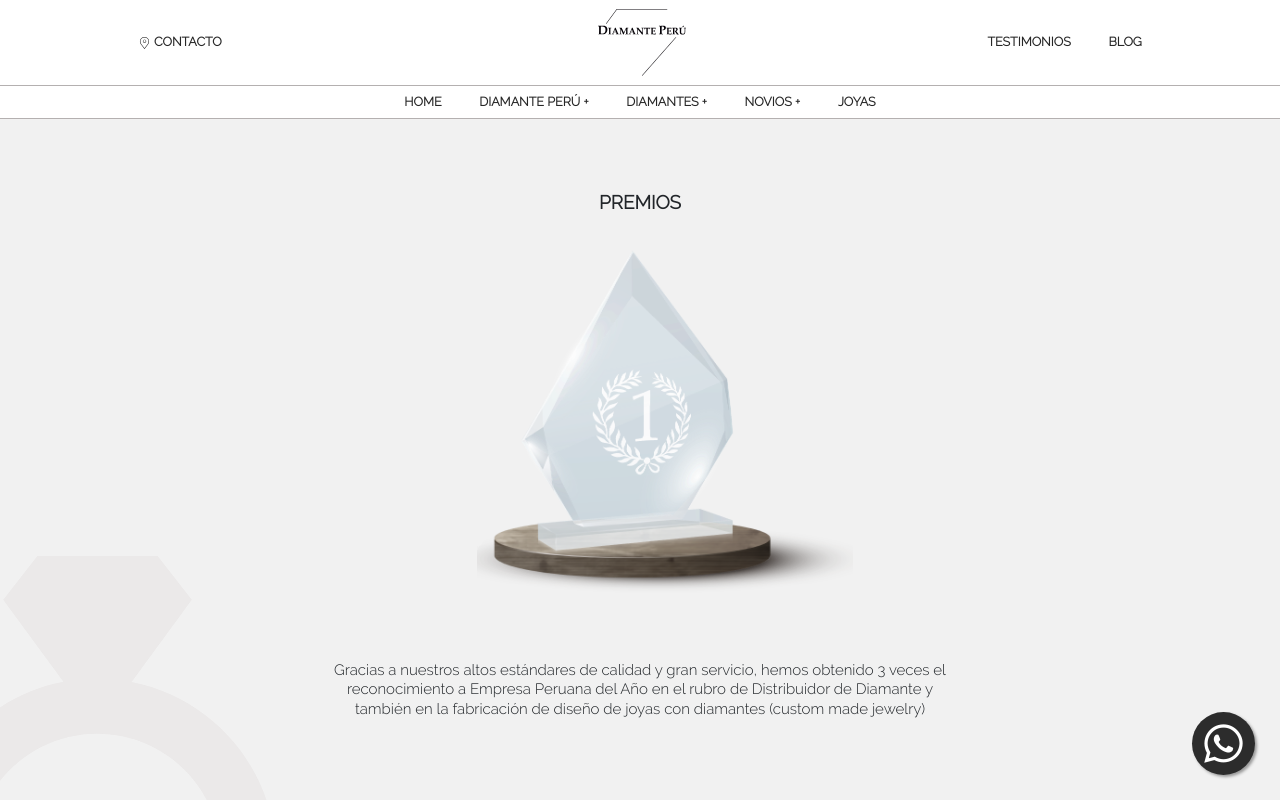
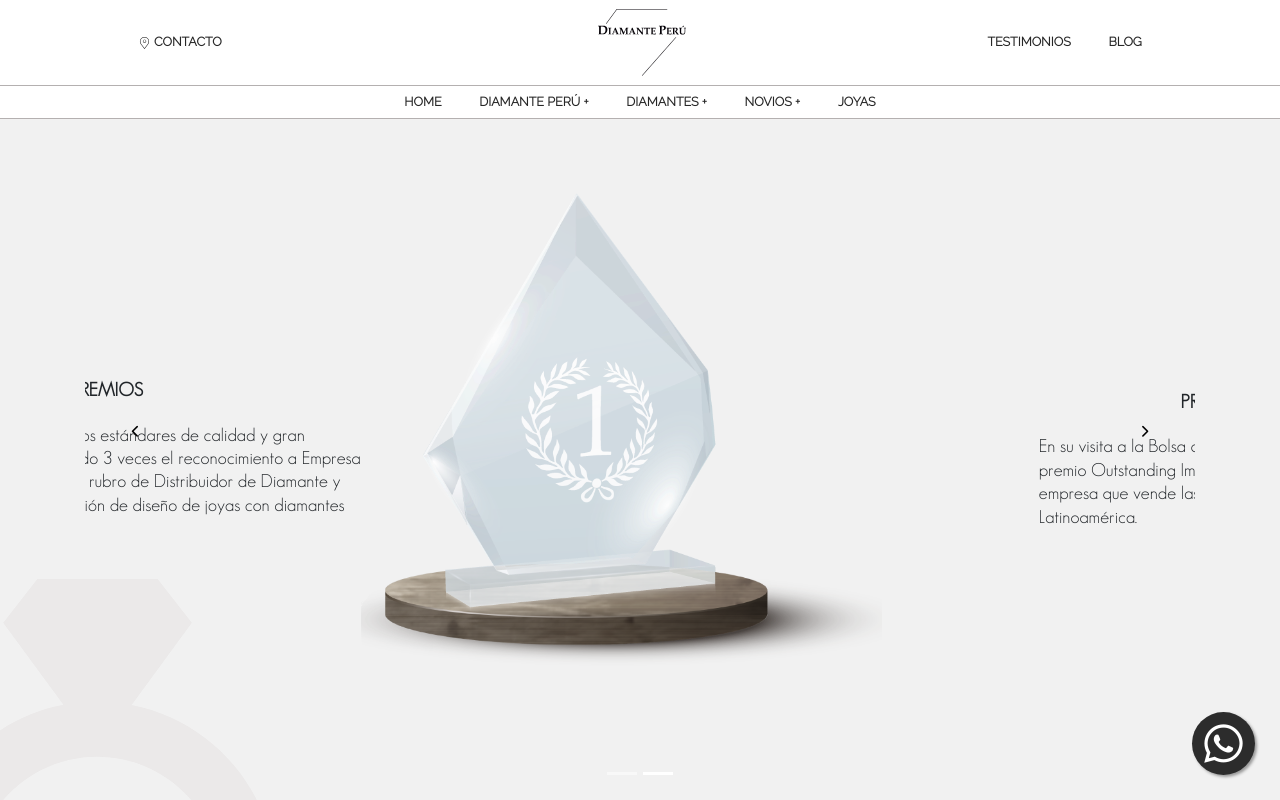
Before and after one commit to HB-Programacion/DiamantePeru, a React (Create React App) app in the folder client/: page /premios in a window 1280 px wide. Shown: the top 800 px of the page. Built offline with nearby package versions, Linux system fonts and the light colour scheme.

Commit message:
cambios de premios

```diff
--- a/client/src/components/Premios.jsx
+++ b/client/src/components/Premios.jsx
@@ -10,7 +10,84 @@ const Premios = () => {
             <meta name="keywords" content="Diamante,diamante,joyas,diamante peru,diamante perú,Mantenimiento" />
         </Helmet>
         <div className=" w100 pb-pt-4rem pb-9 pt-5-xs animated fadeIn gray fondo-icon">
-            <span className="p-4 flex flexCenter text-size27"><b>PREMIOS</b></span>
+
+        <div className="flex around position-relative">
+<a className="btn-floating position-absolute top50vh left3" href="#multi-item-example" data-slide="prev"><i className="fas fa-chevron-left arrow"></i></a>
+<a className="btn-floating position-absolute top50vh right3" href="#multi-item-example" data-slide="next"><i className="fas fa-chevron-right arrow"></i></a>
+</div>
+
+<div className="container my-4">
+<div id="multi-item-example" className="carousel slide carousel-multi-item" data-ride="carousel">
+  <ol className="carousel-indicators cind-ben">
+    <li data-target="#multi-item-example" data-slide-to="0" className="active"></li>
+    <li data-target="#multi-item-example" data-slide-to="1"></li>
+
+  </ol>
+  <div className="carousel-inner" role="listbox">
+
+  <div className="carousel-item active">
+      <div className="row">
+        <div className="col-md-12  cont-ben">
+
+
+
+          <div className="mb-2  flex flexWrap">
+           <div className="card-body w50 pl-3 convenioRes geosansLight w50 flex flex-column alignSelCenter wResponsive100">
+           <span className="p-4 flex flexCenter text-size27"><b>PREMIOS</b></span>
+            <div className='interline1 pb-2 ml-15 pad-l-responsive'>
+            <p className="mb-5 interline1">
+                Gracias a nuestros altos estándares de calidad y gran servicio, hemos obtenido 3 veces el reconocimiento a Empresa Peruana del Año en el rubro de Distribuidor de Diamante y también en la fabricación de diseño de joyas con diamantes (custom made jewelry)</p>
+
+        </div>
+
+            </div>   <figure className="w50 allCenter convenioResImg">
+            <img src={premios} className='w100' alt="diamante"/>
+            </figure>
+
+          </div>
+        </div>
+      </div>
+    </div>
+
+
+
+
+
+
+
+    <div className="carousel-item ">
+      <div className="row">
+        <div className="col-md-12  cont-ben">
+          <div className="mb-2  flex flexWrap">
+           <div className="card-body w50 pl-3 convenioRes geosansLight w50 flex flex-column alignSelCenter wResponsive100">
+           <span className="p-4 flex flexCenter text-size27"><b>PREMIOS</b></span>
+            <div className='interline1 pb-2 ml-15 pad-l-responsive'>
+            <p className="mb-5 interline1">En su visita a la Bolsa de Diamantes en Israel reciben el premio Outstanding Importer Award título referido por ser la empresa que vende las mejor calidad de diamantes a nivel Latinoamérica.
+</p>
+
+    </div>
+
+            </div>   <figure className="w50 allCenter convenioResImg">
+            <img src={premios} className='w100' alt="diamante"/>
+            </figure>
+
+          </div>
+        </div>
+      </div>
+    </div>
+
+
+
+
+
+
+</div>
+</div></div>
+        </div>
+
+
+
+            {/* <span className="p-4 flex flexCenter text-size27"><b>PREMIOS</b></span>
             <div className=" allCenter flexWrap-xs ">
                 <div className="allcenter ml-3 mr-3" >
                     <figure className="contCenter mt-3">
@@ -19,7 +96,8 @@ const Premios = () => {
                     <div id="div-premios"className="m-auto-premios">
                         <p className="mb-5 interline1">Gracias a nuestros altos estándares de calidad y gran servicio, hemos obtenido 3 veces el reconocimiento a Empresa Peruana del Año en el rubro de Distribuidor de Diamante y también en la fabricación de diseño de joyas con diamantes (custom made jewelry)</p>
                     </div>
-                </div>
+                </div>    </div>
+        </div> */}
                 {/* <div className="allcenter ml-3 mr-3" >
                     <figure className="contCenter mt-3">
                         <div className="logoPremios ">
@@ -47,8 +125,11 @@ const Premios = () => {
                         <p className="mb-5 interline1">Premio 4</p>
                     </div>
                 </div> */}
-            </div>
-        </div>
+
+
+
+
+
         </>
     )
 };
--- a/client/src/css/App.css
+++ b/client/src/css/App.css
@@ -332,9 +332,10 @@ header {
     height: 90%;
 }
 
-.h-50-rem {
+
+/* .h-50-rem {
     height: 90vh;
-}
+} */
 
 .h100 {
     height: 100%;
```
